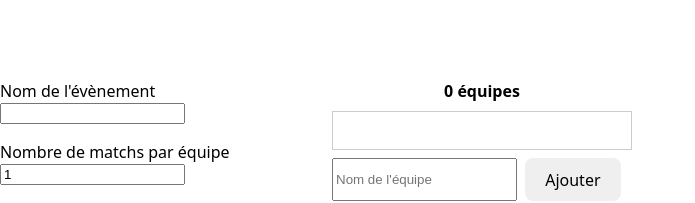
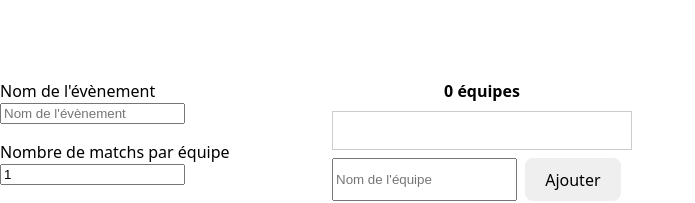
Before and after one commit to syukoGit/Cochonnet-18, a React (Vite) app: page /config in a window 1280 px wide. Shown: the part 230-433 px from the top of the page, without its empty margins (0-695 px from the left). Built offline with nearby package versions, Linux system fonts and the light colour scheme.

Commit message:
Add placeholder for inputs

```diff
--- a/src/pages/EventConfig.tsx
+++ b/src/pages/EventConfig.tsx
@@ -24,6 +24,7 @@ function EventConfig() {
             <input
               type="text"
               value={name}
+              placeholder="Nom de l'évènement"
               onChange={(e) => dispatch(setName(e.target.value))}
             />
           </div>
@@ -33,6 +34,7 @@ function EventConfig() {
               type="number"
               min={1}
               value={matches}
+              placeholder="Nombre de matchs"
               onChange={(e) => dispatch(setMatches(Number(e.target.value)))}
             />
           </div>
```
